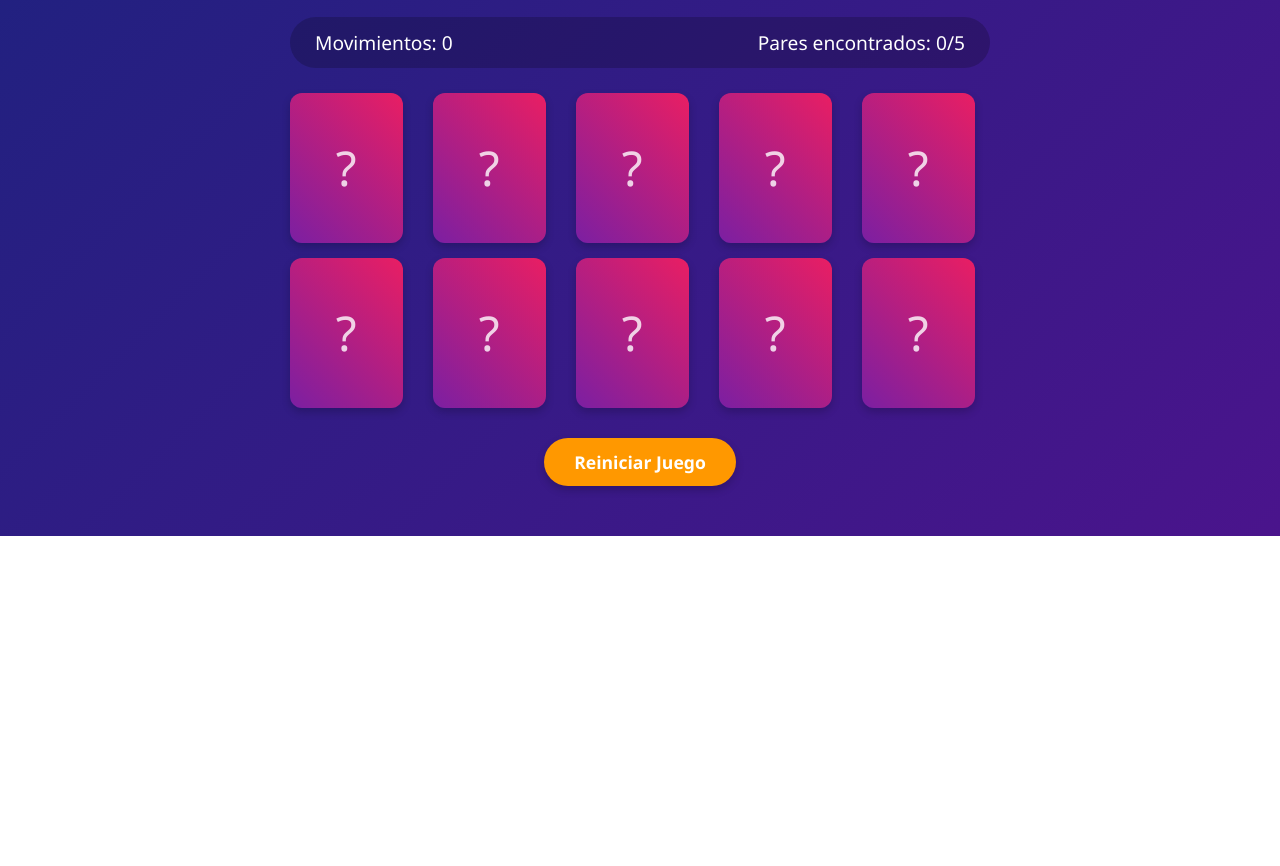
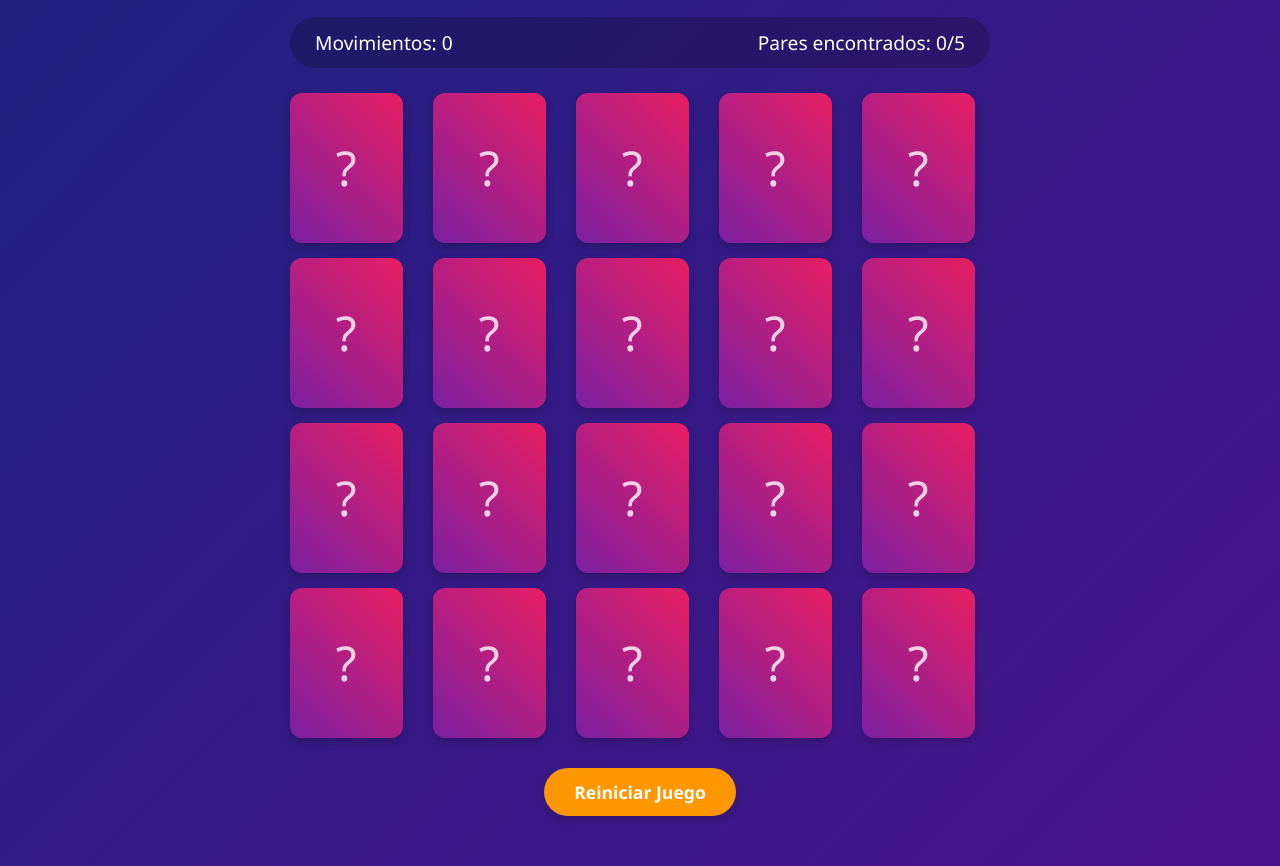
Before and after one commit to AngelVillalobosS/STEM2025, a plain HTML site: page index.html in a window 1280 px wide. Shown: the part 345-1211 px from the top of the page. Before the commit the page ends 881 px from the top, so only its background shows below. Drawn offline with Linux system fonts and the light colour scheme.

Commit message:
AddingFive

```diff
--- a/index.html
+++ b/index.html
@@ -371,6 +371,36 @@ button:hover {
                 description: "Ingeniera, médica y astronauta de la NASA. Primera mujer afroamericana en viajar al espacio en 1992 a bordo del transbordador espacial Endeavour. Ha trabajado en investigación médica y promueve la educación científica.",
                 field: "Astronáutica",
                 image:"images/mae_jemison.jpg"
+            },
+            {
+                name: "Rosalind Franklin",
+                description: "Química y cristalógrafa cuyo trabajo con difracción de rayos X fue fundamental para el descubrimiento de la estructura del ADN. Su famosa 'Fotografía 51' reveló la doble hélice, aunque su contribución no fue reconocida adecuadamente durante su vida.",
+                field: "Biofísica",
+                image: "images/rosalind_franklin.jpg"
+            },
+            {
+                name: "Lise Meitner",
+                description: "Física nuclear que formó parte del equipo que descubrió la fisión nuclear. A pesar de su papel crucial, el Premio Nobel de 1944 fue otorgado únicamente a su colega Otto Hahn. El elemento meitnerio (Mt) lleva su nombre en su honor.",
+                field: "Física nuclear",
+                image: "images/lise_meitner.jpg"
+            },
+            {
+                name: "Chien-Shiung Wu",
+                description: "Conocida como la 'Primera Dama de la Física', realizó el experimento Wu que refutó la ley de conservación de la paridad en interacciones nucleares débiles. Sus colegas varones recibieron el Premio Nobel por este hallazgo mientras ella fue excluida.",
+                field: "Física experimental",
+                image: "images/chien_shiung_wu.jpg"
+            },
+            {
+                name: "Barbara McClintock",
+                description: "Premio Nobel de Medicina (1983) por su descubrimiento de los transposones o 'genes saltarines' en el maíz. Sus revolucionarias investigaciones sobre genética de plantas fueron inicialmente ignoradas durante décadas.",
+                field: "Genética",
+                image: "images/barbara_mcclintock.jpg"
+            },
+            {
+                name: "Rita Levi-Montalcini",
+                description: "Neurocientífica galardonada con el Nobel de Medicina (1986) por descubrir el Factor de Crecimiento Nervioso (NGF). Continuó investigando activamente hasta los 100 años y fue la primera Nobel en alcanzar ese siglo de vida.",
+                field: "Neurociencia",
+                image: "images/rita_levi_montalcini.jpeg"
             }
         ];
 
```
Also changed, not shown: images/barbara_mcclintock.jpg (added), images/chien_shiung_wu.jpg (added), images/lise_meitner.jpg (added), images/rita_levi_montalcini.jpeg (added), images/rosalind_franklin.jpg (added).
